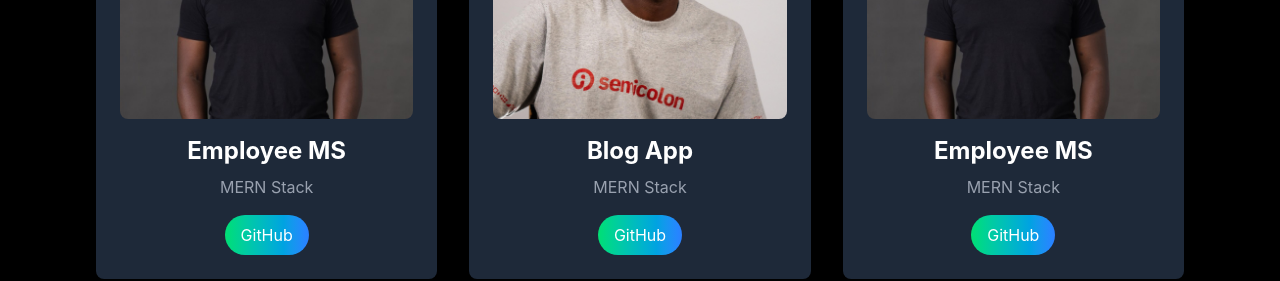
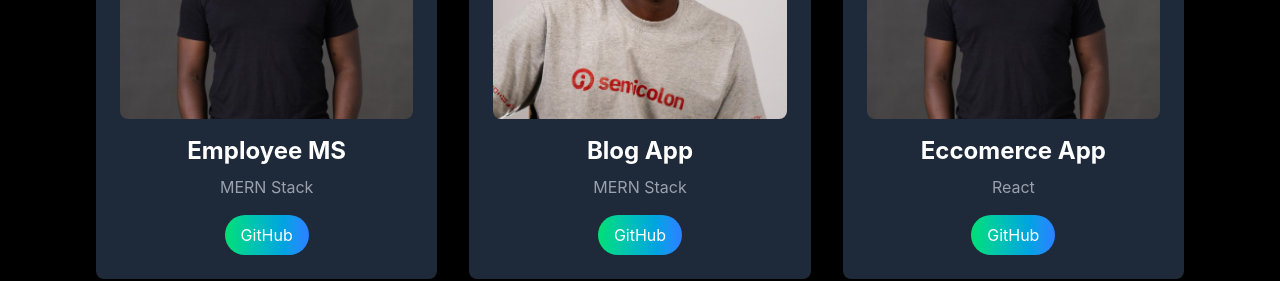
Before and after one commit to samibyrone/Portfolio_Website, a React (Vite) app: page / in a window 1280 px wide. Shown: the part 2720-3001 px from the top of the page. Built offline with nearby package versions, Linux system fonts and the light colour scheme.

Commit message:
Portfolio updated commit

```diff
--- a/src/Component/project/Projects.jsx
+++ b/src/Component/project/Projects.jsx
@@ -19,8 +19,8 @@ const projects = [
   },
   {
     id: 3,
-    name: "Employee MS",
-    technologies: "MERN Stack",
+    name: "Eccomerce App",
+    technologies: "React",
     image: employeeImage,
     github: "https://github.com/samibyrone"
   },
```
